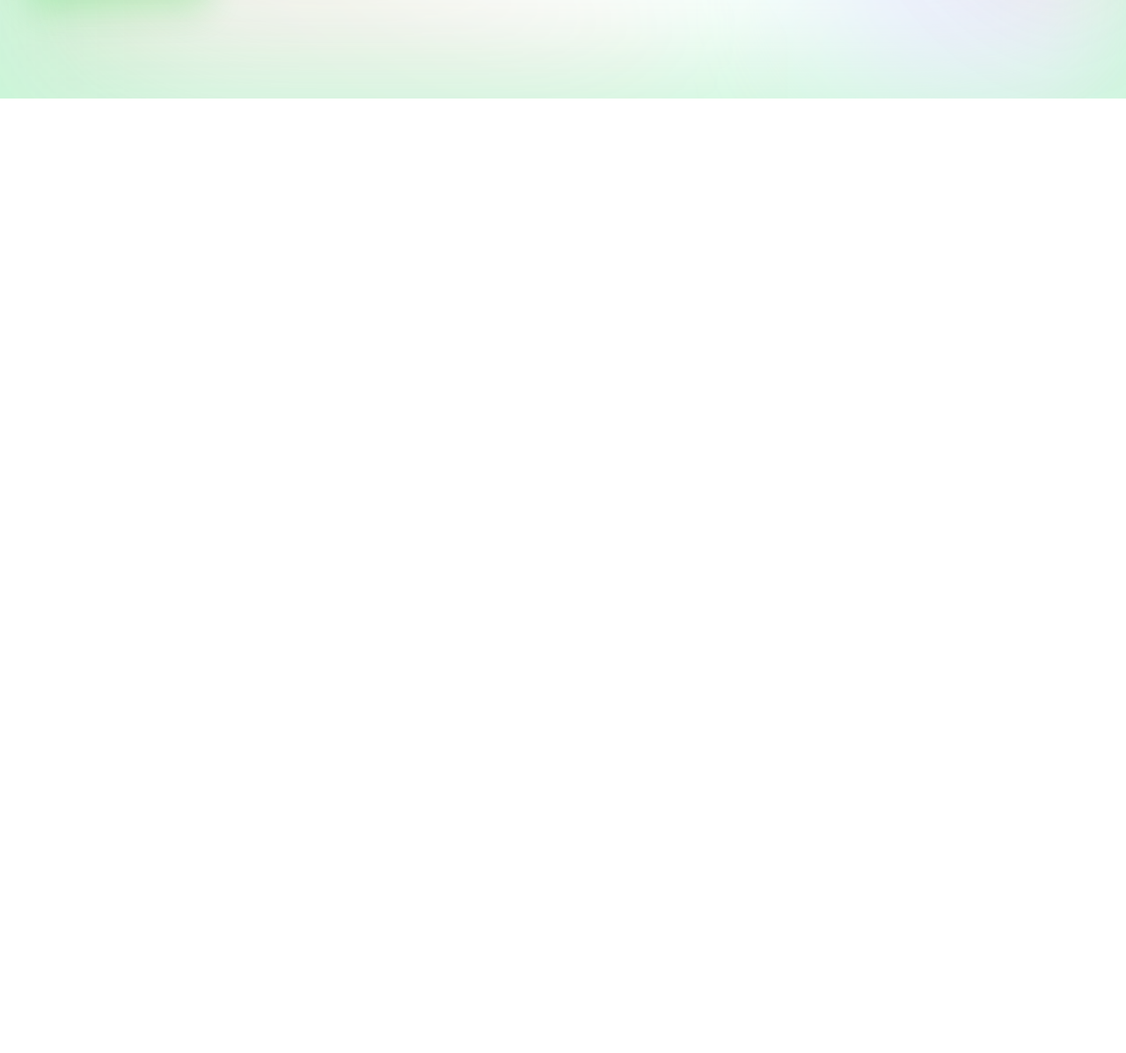
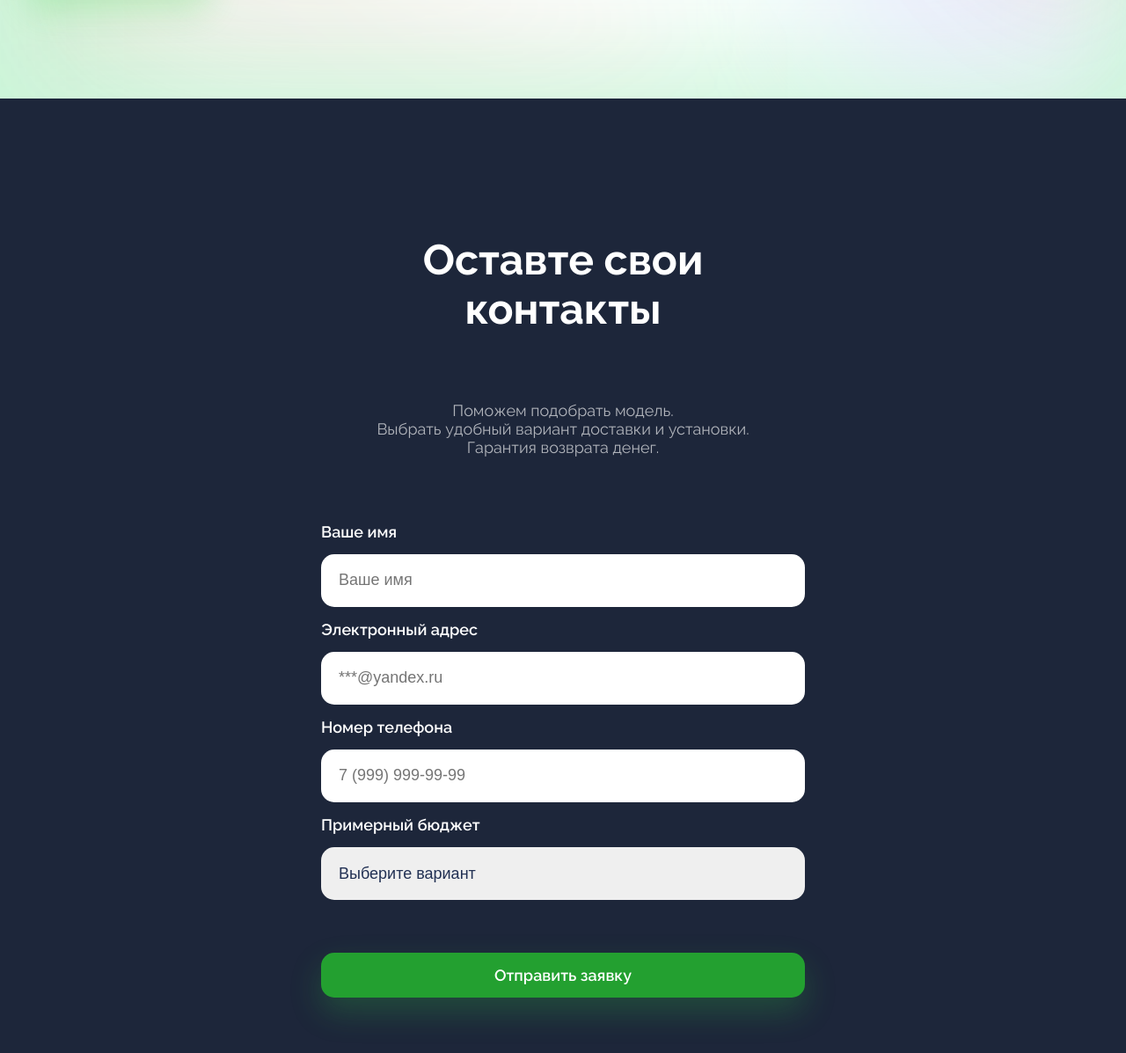
Before and after one commit to xakep2199/sber-green-corp, a plain HTML site: page index.html in a window 1280 px wide. Shown: the part 669-1866 px from the top of the page at 88% size. Before the commit the page ends 800 px from the top, so only its background shows below. Drawn offline with Linux system fonts and the light colour scheme.

Commit message:
Вторая версия проекта

```diff
--- a/index.html
+++ b/index.html
@@ -27,5 +27,36 @@
           <img class="about__image" src="img/solar-panel.png">
         </div>
       </section>
+      <section class="form">
+        <div class="form__container">
+          <h1>Оставте свои контакты</h1>
+          <br>
+          <p>Поможем подобрать модель.
+          <br>
+           Выбрать удобный вариант доставки и установки.
+          <br>
+           Гарантия возврата денег.
+          </p>
+           <form>
+            <div class="form__group">
+              <label for="name">Ваше имя</label>
+              <input type="text" placeholder="Ваше имя" id="name">
+              <label for="email">Электронный адрес</label>
+              <input type="text" placeholder="***@yandex.ru" id="email">
+              <label for="phone">Номер телефона</label>
+              <input type="number" placeholder="7 (999) 999-99-99" id="phone">
+              <label for="budget">Примерный бюджет</label>
+              <select id="budget">
+              <option>Выберите вариант</option>
+              <option value="10-30">10 000₽ – 30 000₽</option>
+              <option value="30-60">30 000₽ – 60 000₽</option>
+              <option value="60-100">60 000₽ – 100 000₽</option>
+              <option value="100+">100 000₽</option>
+              </select>
+            </div>
+              <button class="form__submit" type="submit">Отправить заявку</button>
+           </form>
+          </div>
+      </section>
 </body>
 </html>
--- a/main.css
+++ b/main.css
@@ -70,3 +70,71 @@ header {
         background-position: center;
         background-size: cover;
       }
+      .form__container {
+        width: 550px;
+      }
+      .form {
+        display: flex;
+        justify-content: center;
+        align-items: center;
+        background-color: #1D263A;
+        color: #fff;
+        padding-top: 115px;
+        padding-bottom: 115px;
+        text-align: center;
+      }
+      .form h1 {
+        font-size: 48px;
+      }
+      .form p {
+        font-size: 18px;
+        opacity: 0.65;
+      }
+      .form__group {
+        display: flex;
+        flex-direction: column;
+        text-align: left;
+      }
+      .form form {
+        display: grid;
+        grid-gap: 20px;
+        margin-top: 60px;
+      }
+      .form label {
+        font-size: 18px;
+        font-weight: 600;
+        margin-top: 15px;
+        margin-bottom: 15px;
+      }
+      .form input {
+        font-size: 18px;
+        color: #213053;
+        height: 60px;
+        padding: 0 20px 0px 20px;
+        border-radius: 15px;
+        border: none;
+      }
+      .form select {
+        font-size: 18px;
+        color: #213053;
+        height: 60px;
+        padding: 0 20px 0px 20px;
+        border-radius: 15px;
+        border: none;
+      }
+      .form__submit {
+        font-size: 18px;
+        font-weight: 600;
+        margin-top: 40px;
+      }
+      select {
+        appearance: none;
+      }
+      input {
+        outline: none;
+      }
+      button:hover {
+        background-color: #f6980c;
+        box-shadow: 0 16px 36px rgba(246 152 12 / 20%);
+        transition: background-color, 0.3s ease-in;
+      }
```
